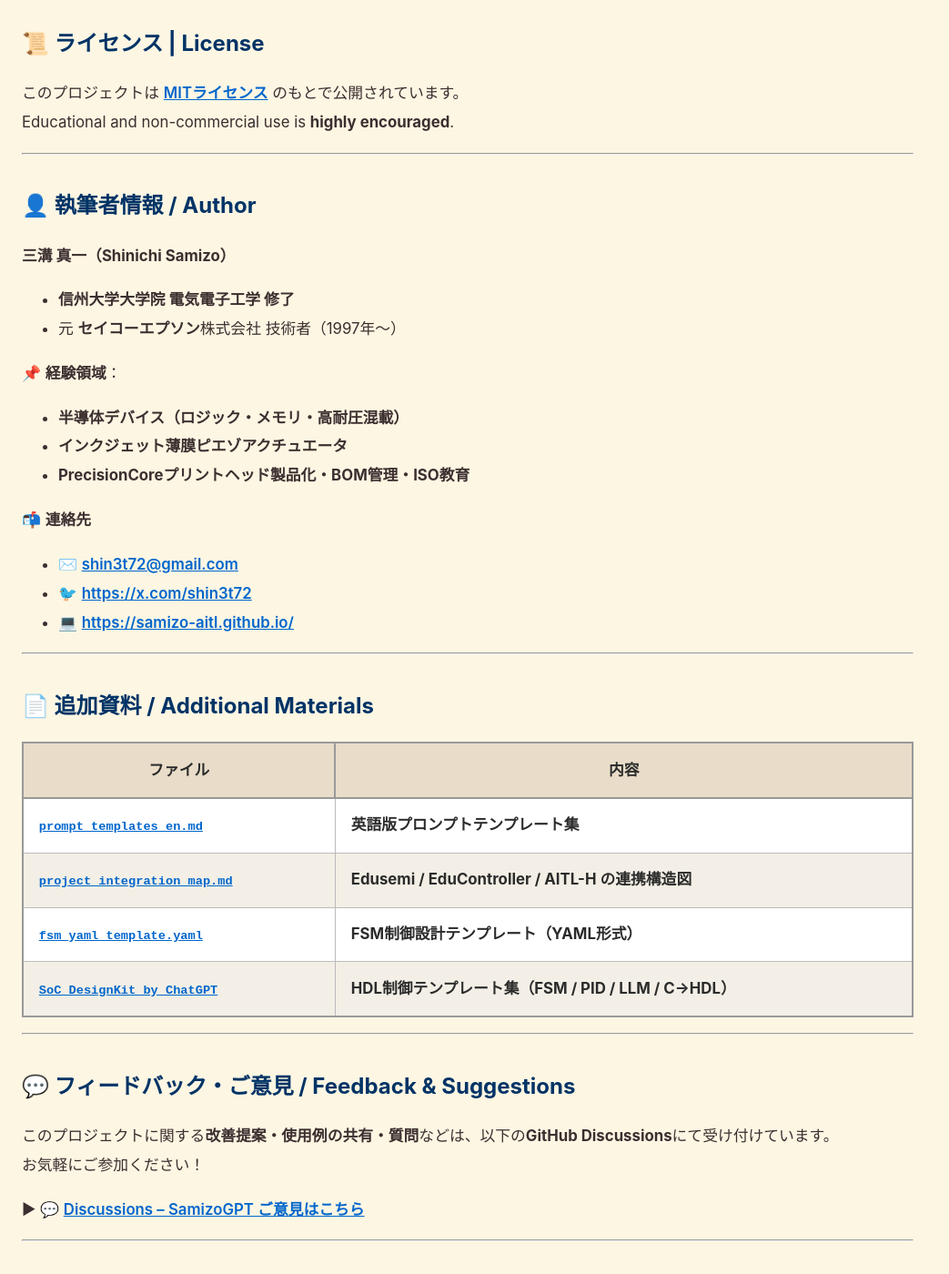
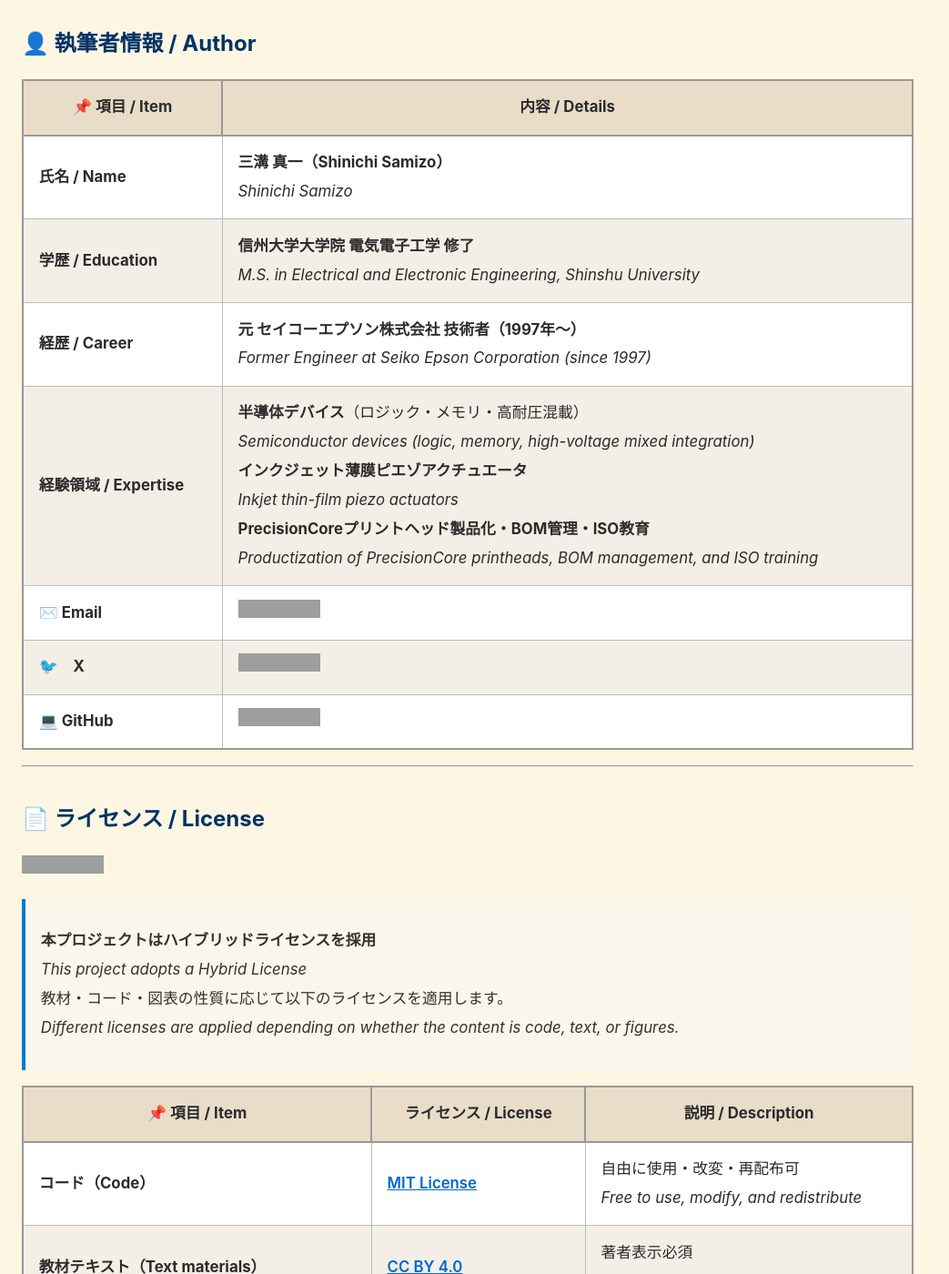
Before and after one commit to Samizo-AITL/SamizoGPT, a Jekyll site: the page built from index.md, in a window 1280 px wide and 1400 px high, scrolled down 3156 px. Shown: the whole window at 91% size, without its empty margins (0-1043 px from the left). Built offline with Jekyll 4.4.1, drawn with Linux system fonts in a browser that asks for light colours; some of the changed text lies outside the part shown; grey boxes are pictures that could not be loaded.

Commit message:
Update index.md

```diff
--- a/index.md
+++ b/index.md
@@ -113,47 +113,41 @@ SamizoGPT/
 
 ---
 
-## **📜 ライセンス | License**
+## 👤 執筆者情報 / Author
 
-このプロジェクトは **[MITライセンス](./LICENSE)** のもとで公開されています。
-Educational and non-commercial use is **highly encouraged**.
+| **📌 項目 / Item** | **内容 / Details** |
+|--------------------|--------------------|
+| **氏名 / Name** | **三溝 真一（Shinichi Samizo）**<br>*Shinichi Samizo* |
+| **学歴 / Education** | **信州大学大学院 電気電子工学 修了**<br>*M.S. in Electrical and Electronic Engineering, Shinshu University* |
+| **経歴 / Career** | **元 セイコーエプソン株式会社 技術者（1997年〜）**<br>*Former Engineer at Seiko Epson Corporation (since 1997)* |
+| **経験領域 / Expertise** | **半導体デバイス**（ロジック・メモリ・高耐圧混載）<br>*Semiconductor devices (logic, memory, high-voltage mixed integration)*<br>**インクジェット薄膜ピエゾアクチュエータ**<br>*Inkjet thin-film piezo actuators*<br>**PrecisionCoreプリントヘッド製品化・BOM管理・ISO教育**<br>*Productization of PrecisionCore printheads, BOM management, and ISO training* |
+| **✉️ Email** | [![Email](https://img.shields.io/badge/Email-shin3t72%40gmail.com-red?style=for-the-badge&logo=gmail)](mailto:shin3t72@gmail.com) |
+| **🐦　X** | [![X](https://img.shields.io/badge/X-@shin3t72-black?style=for-the-badge&logo=x)](https://x.com/shin3t72) |
+| **💻 GitHub** | [![GitHub](https://img.shields.io/badge/GitHub-Samizo--AITL-blue?style=for-the-badge&logo=github)](https://github.com/Samizo-AITL) |
 
 ---
 
-## 👤 **執筆者情報 / Author**
+## 📄 ライセンス / License
 
-**三溝 真一（Shinichi Samizo）**
-- **信州大学大学院 電気電子工学 修了**
-- 元 **セイコーエプソン**株式会社 技術者（1997年〜）
+[![Hybrid License](https://img.shields.io/badge/license-Hybrid-blueviolet)](#-ライセンス--license)
 
-📌 **経験領域**：
-- **半導体デバイス（ロジック・メモリ・高耐圧混載）**
-- **インクジェット薄膜ピエゾアクチュエータ**
-- **PrecisionCoreプリントヘッド製品化・BOM管理・ISO教育**
+> **本プロジェクトはハイブリッドライセンスを採用**
+> *This project adopts a Hybrid License*
+> 教材・コード・図表の性質に応じて以下のライセンスを適用します。
+> *Different licenses are applied depending on whether the content is code, text, or figures.*
 
-📬 **連絡先**
-- ✉️ [shin3t72@gmail.com](mailto:shin3t72@gmail.com)
-- 🐦 [https://x.com/shin3t72](https://x.com/shin3t72)
-- 💻 [https://samizo-aitl.github.io/](https://samizo-aitl.github.io/)
+| **📌 項目 / Item** | **ライセンス / License** | **説明 / Description** |
+|--------------------|--------------------------|------------------------|
+| **コード（Code）** | **[MIT License](https://opensource.org/licenses/MIT)** | 自由に使用・改変・再配布可<br>*Free to use, modify, and redistribute* |
+| **教材テキスト（Text materials）** | **[CC BY 4.0](https://creativecommons.org/licenses/by/4.0/)** | 著者表示必須<br>*Attribution required* |
+| **図表・イラスト（Figures & diagrams）** | **[CC BY-NC 4.0](https://creativecommons.org/licenses/by-nc/4.0/)** | 非商用利用のみ可<br>*Non-commercial use only* |
+| **外部引用（External references）** | 元ライセンスに従う<br>*Follow original license* | 引用元を明記<br>*Cite the original source* |
 
 ---
 
-## **📄 追加資料 / Additional Materials**
+## 💬 フィードバック / Feedback
 
-| ファイル | 内容 |
-|---------|------|
-| [`prompt_templates_en.md`](./SamizoGPT-v1x/prompt_templates_en.md) | **英語版プロンプトテンプレート集** |
-| [`project_integration_map.md`](./Project%20Design%20Hub/project_integration_map.md) | **Edusemi / EduController / AITL-H の連携構造図** |
-| [`fsm_yaml_template.yaml`](./template-builder/fsm_yaml_template.yaml) | **FSM制御設計テンプレート（YAML形式）** |
-| [`SoC_DesignKit_by_ChatGPT`](https://github.com/Samizo-AITL/EduController/tree/main/SoC_DesignKit_by_ChatGPT) | **HDL制御テンプレート集（FSM / PID / LLM / C→HDL）** |
+> 改善提案や議論は **GitHub Discussions** からお願いします。
+> *Propose improvements or start discussions via **GitHub Discussions**.*
 
----
-
-## **💬 フィードバック・ご意見 / Feedback & Suggestions**
-
-このプロジェクトに関する**改善提案・使用例の共有・質問**などは、以下の**GitHub Discussions**にて受け付けています。
-お気軽にご参加ください！
-
-▶︎ 💬 [Discussions – SamizoGPT ご意見はこちら](https://github.com/Samizo-AITL/SamizoGPT/discussions)
-
----
+[![💬 GitHub Discussions](https://img.shields.io/badge/💬%20GitHub-Discussions-brightgreen?logo=github)](https://github.com/Samizo-AITL/SamizoGPT/discussions)
```
